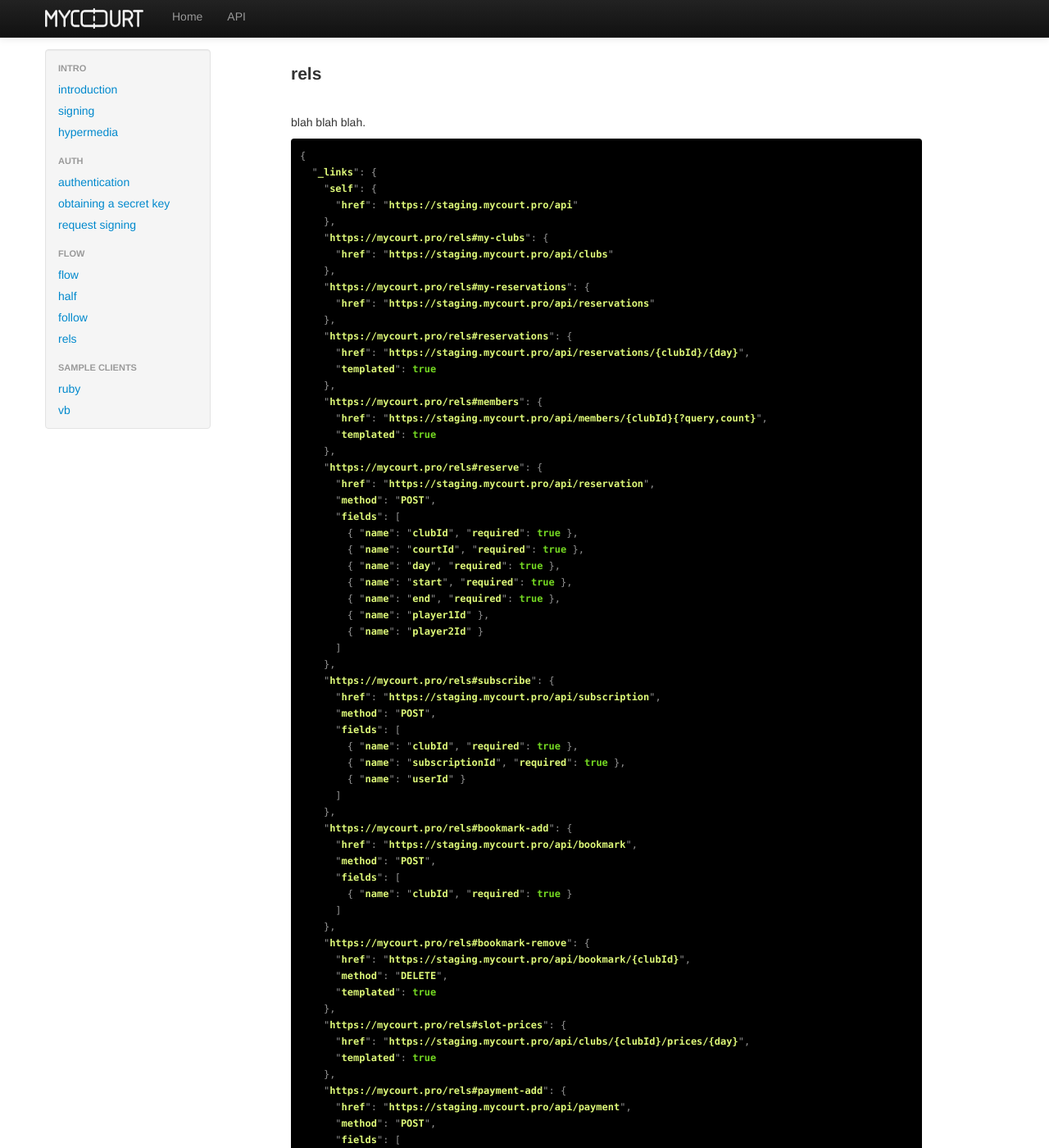
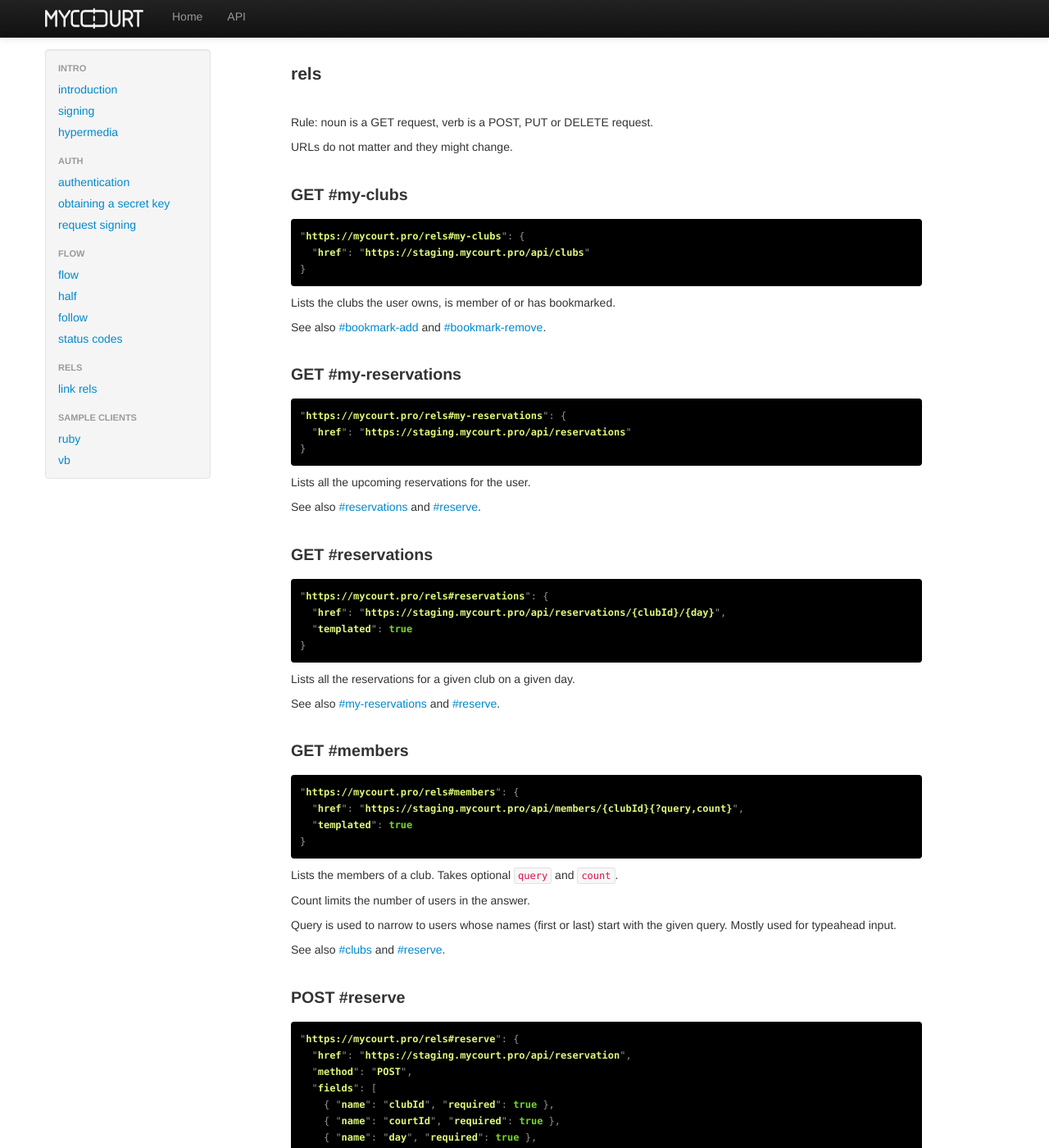
Before and after one commit to mycourtpro/mycourtpro.github.io, a Jekyll site: the page built from api/rels.md, in a window 1280 px wide and 1400 px high. Shown: the whole window at 82% size. Built offline with Jekyll 4.4.1, drawn with Linux system fonts in a browser that asks for light colours; some of the changed text lies outside the part shown.

Commit message:
write first version of rels.html

````diff
--- a/_layouts/api.html
+++ b/_layouts/api.html
@@ -24,7 +24,10 @@ layout: site
           <li><a href="/api/flow.html">flow</a></li>
           <li><a href="/api/flow.html#half">half</a></li>
           <li><a href="/api/flow.html#follow">follow</a></li>
-          <li><a href="/api/flow.html#rels">rels</a></li>
+          <li><a href="/api/flow.html#status">status codes</a></li>
+
+          <li class="nav-header">rels</li>
+          <li><a href="/api/rels.html">link rels</a></li>
 
           <li class="nav-header">sample clients</li>
           <li><a href="https://github.com/mycourtpro/mycourtpro.github.io/tree/master/_code/ruby">ruby</a></li>
--- a/api/rels.md
+++ b/api/rels.md
@@ -5,75 +5,177 @@ title: API rels
 
 # rels
 
-blah blah blah.
+Rule: noun is a GET request, verb is a POST, PUT or DELETE request.
+
+URLs do not matter and they might change.
+
+
+<h2 id="my-clubs">GET #my-clubs</h2>
 
 {% highlight javascript %}
-{
-  "_links": {
-    "self": {
-      "href": "https://staging.mycourt.pro/api"
-    },
-    "https://mycourt.pro/rels#my-clubs": {
-      "href": "https://staging.mycourt.pro/api/clubs"
-    },
-    "https://mycourt.pro/rels#my-reservations": {
-      "href": "https://staging.mycourt.pro/api/reservations"
-    },
-    "https://mycourt.pro/rels#reservations": {
-      "href": "https://staging.mycourt.pro/api/reservations/{clubId}/{day}",
-      "templated": true
-    },
-    "https://mycourt.pro/rels#members": {
-      "href": "https://staging.mycourt.pro/api/members/{clubId}{?query,count}",
-      "templated": true
-    },
-    "https://mycourt.pro/rels#reserve": {
-      "href": "https://staging.mycourt.pro/api/reservation",
-      "method": "POST",
-      "fields": [
-        { "name": "clubId", "required": true },
-        { "name": "courtId", "required": true },
-        { "name": "day", "required": true },
-        { "name": "start", "required": true },
-        { "name": "end", "required": true },
-        { "name": "player1Id" },
-        { "name": "player2Id" }
-      ]
-    },
-    "https://mycourt.pro/rels#subscribe": {
-      "href": "https://staging.mycourt.pro/api/subscription",
-      "method": "POST",
-      "fields": [
-        { "name": "clubId", "required": true },
-        { "name": "subscriptionId", "required": true },
-        { "name": "userId" }
-      ]
-    },
-    "https://mycourt.pro/rels#bookmark-add": {
-      "href": "https://staging.mycourt.pro/api/bookmark",
-      "method": "POST",
-      "fields": [
-        { "name": "clubId", "required": true }
-      ]
-    },
-    "https://mycourt.pro/rels#bookmark-remove": {
-      "href": "https://staging.mycourt.pro/api/bookmark/{clubId}",
-      "method": "DELETE",
-      "templated": true
-    },
-    "https://mycourt.pro/rels#slot-prices": {
-      "href": "https://staging.mycourt.pro/api/clubs/{clubId}/prices/{day}",
-      "templated": true
-    },
-    "https://mycourt.pro/rels#payment-add": {
-      "href": "https://staging.mycourt.pro/api/payment",
-      "method": "POST",
-      "fields": [
-        { "name": "clubId", "required": true },
-        { "name": "token", "required": true },
-        { "name": "nick", "required": true }
-      ]
-    }
-  }
+"https://mycourt.pro/rels#my-clubs": {
+  "href": "https://staging.mycourt.pro/api/clubs"
 }
 {% endhighlight %}
+
+Lists the clubs the user owns, is member of or has bookmarked.
+
+See also [#bookmark-add](#bookmark-add) and [#bookmark-remove](#bookmark-remove).
+
+
+<h2 id="my-reservations">GET #my-reservations</h2>
+
+{% highlight javascript %}
+"https://mycourt.pro/rels#my-reservations": {
+  "href": "https://staging.mycourt.pro/api/reservations"
+}
+{% endhighlight %}
+
+Lists all the upcoming reservations for the user.
+
+See also [#reservations](#reservations) and [#reserve](#reserve).
+
+
+<h2 id="reservations">GET #reservations</h2>
+
+{% highlight javascript %}
+"https://mycourt.pro/rels#reservations": {
+  "href": "https://staging.mycourt.pro/api/reservations/{clubId}/{day}",
+  "templated": true
+}
+{% endhighlight %}
+
+Lists all the reservations for a given club on a given day.
+
+See also [#my-reservations](#my-reservations) and [#reserve](#reserve).
+
+
+<h2 id="members">GET #members</h2>
+
+{% highlight javascript %}
+"https://mycourt.pro/rels#members": {
+  "href": "https://staging.mycourt.pro/api/members/{clubId}{?query,count}",
+  "templated": true
+}
+{% endhighlight %}
+
+Lists the members of a club. Takes optional ```query``` and ```count```.
+
+Count limits the number of users in the answer.
+
+Query is used to narrow to users whose names (first or last) start with the given query. Mostly used for typeahead input.
+
+See also [#clubs](#clubs) and [#reserve](#reserve).
+
+
+<h2 id="reserve">POST #reserve</h2>
+
+{% highlight javascript %}
+"https://mycourt.pro/rels#reserve": {
+  "href": "https://staging.mycourt.pro/api/reservation",
+  "method": "POST",
+  "fields": [
+    { "name": "clubId", "required": true },
+    { "name": "courtId", "required": true },
+    { "name": "day", "required": true },
+    { "name": "start", "required": true },
+    { "name": "end", "required": true },
+    { "name": "player1Id" },
+    { "name": "player2Id" }
+  ]
+}
+{% endhighlight %}
+
+Posts a reservation.
+
+See also [#reservations](#reservations) and [#my-reservations](#my-reservations).
+
+
+<h2 id="subscribe">POST #subscribe</h2>
+
+{% highlight javascript %}
+"https://mycourt.pro/rels#subscribe": {
+  "href": "https://staging.mycourt.pro/api/subscription",
+  "method": "POST",
+  "fields": [
+    { "name": "clubId", "required": true },
+    { "name": "subscriptionId", "required": true },
+    { "name": "userId" }
+  ]
+}
+{% endhighlight %}
+
+Purchases a subscription.
+
+The ```userId``` defaults to the current user's id.
+
+The owner of a club may use this method (thanks to ```userId```) to attribute a subscription to a user.
+
+See also [#clubs](#clubs).
+
+
+<h2 id="bookmark-add">POST #bookmark-add</h2>
+
+{% highlight javascript %}
+"https://mycourt.pro/rels#bookmark-add": {
+  "href": "https://staging.mycourt.pro/api/bookmark",
+  "method": "POST",
+  "fields": [
+    { "name": "clubId", "required": true }
+  ]
+}
+{% endhighlight %}
+
+Bookmarks a club.
+
+See also [#clubs](#clubs) and [#bookmark-remove](#bookmark-remove).
+
+
+<h2 id="bookmark-remove">DELETE #bookmark-remove</h2>
+
+{% highlight javascript %}
+"https://mycourt.pro/rels#bookmark-remove": {
+  "href": "https://staging.mycourt.pro/api/bookmark/{clubId}",
+  "method": "DELETE",
+  "templated": true
+}
+{% endhighlight %}
+
+Removes a club bookmark.
+
+See also [#clubs](#clubs) and [#bookmark-add](#bookmark-add).
+
+
+<h2 id="slot-prices">GET #slot-prices</h2>
+
+{% highlight javascript %}
+"https://mycourt.pro/rels#slot-prices": {
+  "href": "https://staging.mycourt.pro/api/clubs/{clubId}/prices/{day}",
+  "templated": true
+}
+{% endhighlight %}
+
+Lists all the slot prices for a club on a given day (court group by court group).
+
+See also [#clubs](#clubs) and [#reservations](#reservations).
+
+
+<h2 id="payment-add">POST #payment-add</h2>
+
+{% highlight javascript %}
+"https://mycourt.pro/rels#payment-add": {
+  "href": "https://staging.mycourt.pro/api/payment",
+  "method": "POST",
+  "fields": [
+    { "name": "clubId", "required": true },
+    { "name": "token", "required": true },
+    { "name": "nick", "required": true }
+  ]
+}
+{% endhighlight %}
+
+Adds a payment token for the current user in the given club. ```nick``` is a string like "my visa card" or "amex gold spare".
+
+The ```token``` is a [Paymill](http://paymill.com) token (obtained via the Paymill bridge).
+
+See also [#clubs](#clubs) and [#subscribe](#subscribe).
````
Also changed, not shown: api/bak.index.md (deleted, +0 -83 lines), api/flow.md (+5 -0 lines).
